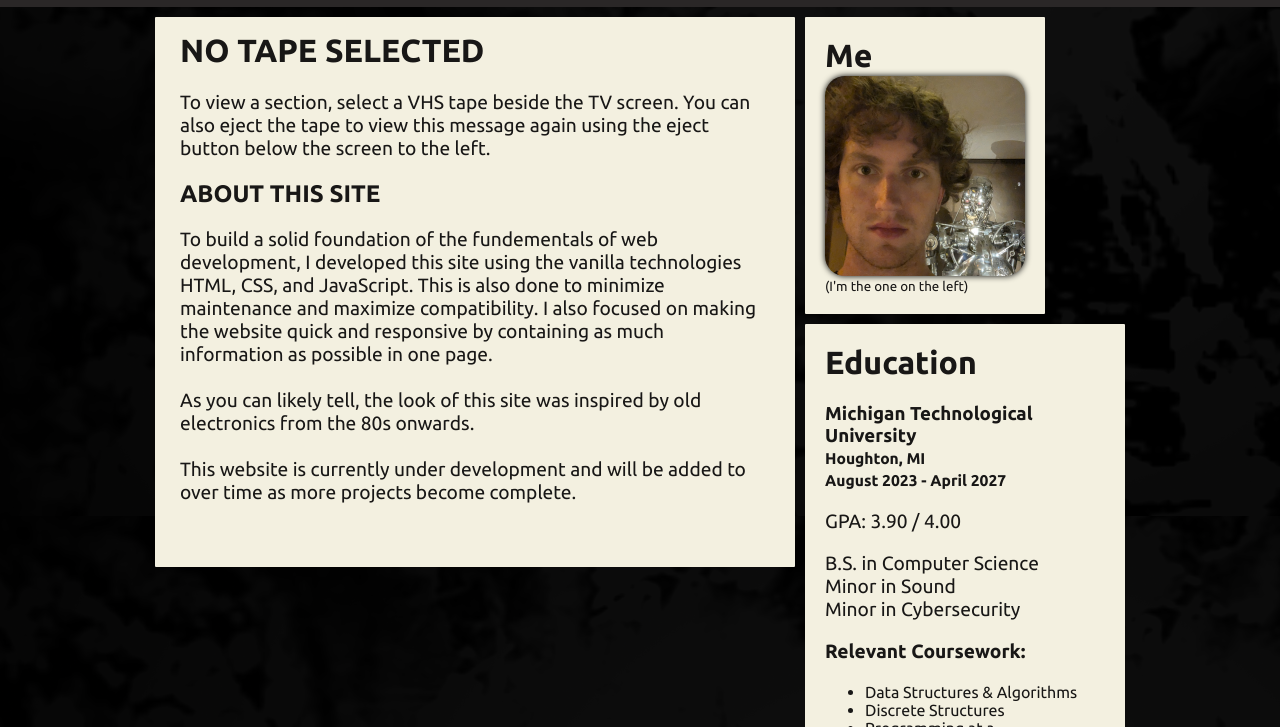
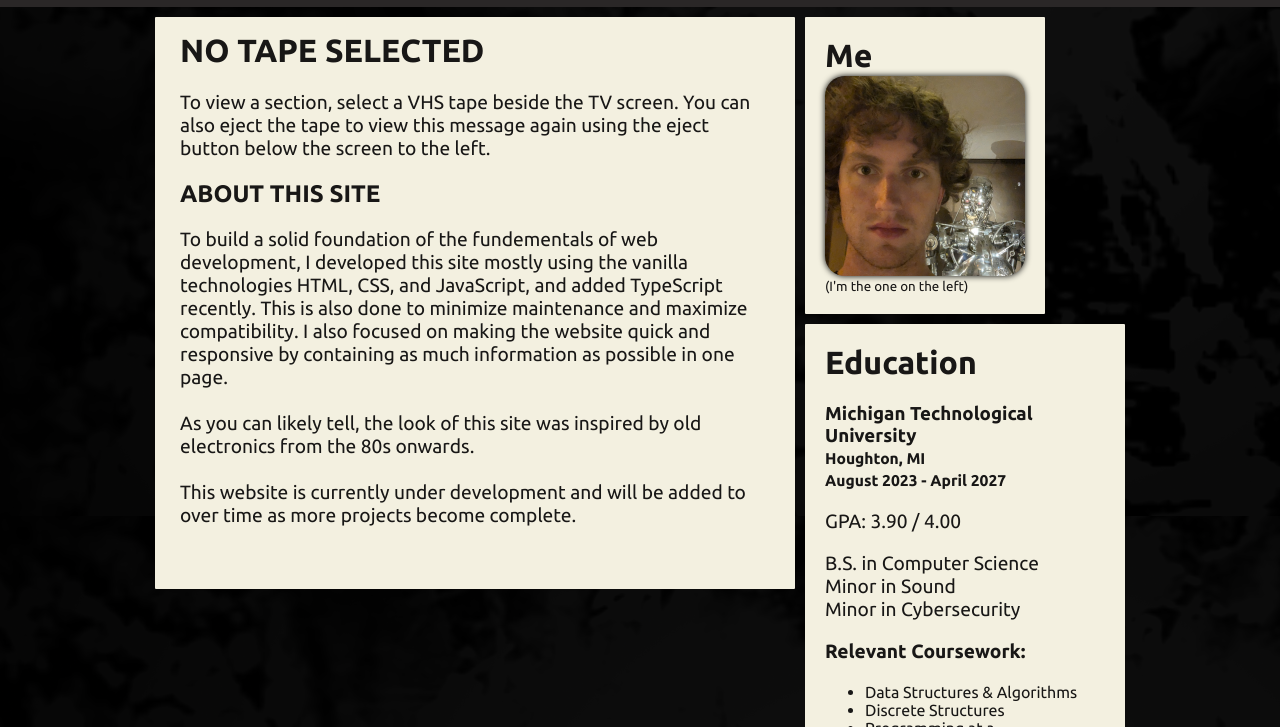
Before and after one commit to JayHawkinsMTU/portfolio-legacy, a website with bundled scripts: page projects/index.html in a window 1280 px wide. Shown: the part 564-1291 px from the top of the page. Built offline with nearby package versions, Linux system fonts and the light colour scheme.

```diff
--- a/projects/index.html
+++ b/projects/index.html
@@ -19,7 +19,7 @@
     </h1>
     <nav>
         <div class="navlink"">
-            <img src="/assets/svg/github.svg" style="width: 30px; fill: #f3f0e0" />
+            <img src=" /assets/svg/github.svg" style="width: 30px; fill: #f3f0e0" />
         <h3><a class="innernavlink" href="https://github.com/JayHawkinsMTU">GitHub</a></h3>
         </div>
         <div class="navlink" onclick="window.location.href = 'https://www.linkedin.com/in/jakob-hawkins-a37421310/';">
@@ -66,8 +66,10 @@
             </p>
             <h2>ABOUT THIS SITE</h2>
             <p>
-                To build a solid foundation of the fundementals of web development, I developed this site using the
-                vanilla technologies HTML, CSS, and JavaScript. This is also done to minimize maintenance and maximize
+                To build a solid foundation of the fundementals of web development, I developed this site mostly using
+                the
+                vanilla technologies HTML, CSS, and JavaScript, and added TypeScript recently. This is also done to
+                minimize maintenance and maximize
                 compatibility. I also focused on making the website quick and responsive by containing as much
                 information as possible in one page.
                 <br><br>
@@ -77,13 +79,15 @@
                 complete.
             </p>
         </div>
-        <div id="work_history" class="hidden" style="font-family:'Times New Roman', Times, serif; font-size: larger; padding-bottom: 20px;">
+        <div id="work_history" class="hidden"
+            style="font-family:'Times New Roman', Times, serif; font-size: larger; padding-bottom: 20px;">
 
         </div>
         <div id="misc" class="hidden">
             <h1>MISCELLANEOUS AND UNFINISHED PROJECTS</h1>
             <h2>Apeshot</h2>
-            <h3><a href="https://drive.google.com/file/d/1ROVr2RncOLCLR85F2eb_ynyIuWQDC-PO/view?usp=sharing">Most recent build (Windows)</a></h3>
+            <h3><a href="https://drive.google.com/file/d/1ROVr2RncOLCLR85F2eb_ynyIuWQDC-PO/view?usp=sharing">Most recent
+                    build (Windows)</a></h3>
             <p>
                 Online arena FPS game. Under construction.
             </p>
--- a/style/home.css
+++ b/style/home.css
@@ -11,7 +11,7 @@
     height: calc(100vh - 70px); /* Subtract total margin (top + bottom) */
     background-image: url(/assets/images/rainier_pd.jpg);
     background-position-x: center;
-    font-family: 'Times New Roman' monospace;
+    font-family: monospace;
     padding-left: 35px;
     display: flex;
 }
```
Also changed, not shown: build/home.js (added), build/projects.js (added), 1 other file.
